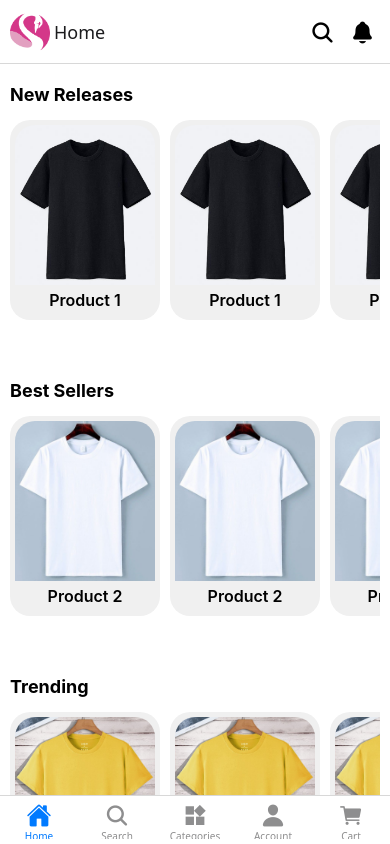
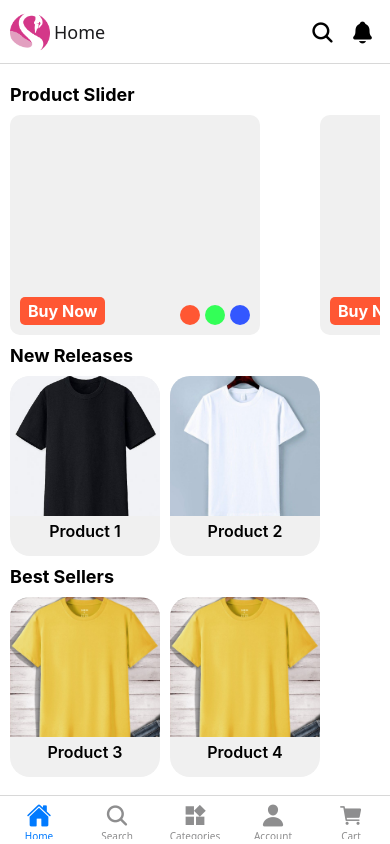
Before and after one commit to pentasoftwareconsultancy/t_shirt_printing_e-commerce_application, a React Native app in the folder Client/: screen /Home in a window 390 px wide. Built offline with nearby package versions, Linux system fonts and the light colour scheme.

Commit message:
HomePqgeCard

```diff
--- a/Client/src/screens/HomeScreen.jsx
+++ b/Client/src/screens/HomeScreen.jsx
@@ -9,7 +9,7 @@ const HomeScreen = ({ navigation }) => {
             headerLeft: () => (
                 <TouchableOpacity onPress={() => navigation.navigate('Home')}>
                     <Image
-                        source={require('../assets/images/Logo.png')} // Use your logo here
+                        source={require('../assets/images/Logo.png')}
                         style={{ width: 40, height: 40, marginLeft: 10 }}
                     />
                 </TouchableOpacity>
@@ -17,40 +17,46 @@ const HomeScreen = ({ navigation }) => {
         });
     }, [navigation]);
 
-    // Render slider item for the product slider
-    const renderSliderItem = ({ item }) => {
-        if (!item || !item.image) return null;
-
-        return (
-            <View style={styles.sliderItem}>
-                <Image source={item.image} style={styles.sliderImage} />
-                <TouchableOpacity style={styles.buyNowButton}>
-                    <Text style={styles.buyNowText}>Buy Now</Text>
-                </TouchableOpacity>
-                <View style={styles.colorOptions}>
-                    {item.colors && item.colors.map((color, index) => (
-                        <View key={index} style={[styles.colorOption, { backgroundColor: color }]} />
-                    ))}
-                </View>
-            </View>
-        );
-    };
-
-    // Slider data
+    // Sample slider data with images and color options
     const sliderData = [
         {
-            image: require('../assets/images/product1.jpeg'), // Correct path to image
+            image: require('../assets/images/product1.jpeg'),
             colors: ['#FF5733', '#33FF57', '#3357FF'],
         },
         {
-            image: require('../assets/images/product2.jpeg'), // Correct path to image
+            image: require('../assets/images/product2.jpeg'),
             colors: ['#FFFF33', '#57FF33', '#5733FF'],
         },
     ];
 
+    // Render individual slider item with 'Buy Now' button and color options
+    const renderSliderItem = (item) => (
+        <View style={styles.sliderItem}>
+            <Image source={item.image} style={styles.sliderImage} />
+            <TouchableOpacity style={styles.buyNowButton} onPress={() => navigation.navigate('ProductDetail')}>
+                <Text style={styles.buyNowText}>Buy Now</Text>
+            </TouchableOpacity>
+            <View style={styles.colorOptions}>
+                {item.colors.map((color, index) => (
+                    <View key={index} style={[styles.colorOption, { backgroundColor: color }]} />
+                ))}
+            </View>
+        </View>
+    );
+
     return (
         <ScrollView style={styles.container}>
             {/* Product Slider */}
+            <Text style={styles.sectionTitle}>Product Slider</Text>
+            <ScrollView horizontal showsHorizontalScrollIndicator={false}>
+                {sliderData.map((item, index) => (
+                    <View key={index} style={styles.sliderContainer}>
+                        {renderSliderItem(item)}
+                    </View>
+                ))}
+            </ScrollView>
+
+            {/* New Releases Section */}
             <Text style={styles.sectionTitle}>New Releases</Text>
             <ScrollView horizontal showsHorizontalScrollIndicator={false}>
                 <TouchableOpacity style={styles.card} onPress={() => navigation.navigate('ProductDetail')}>
@@ -58,12 +64,8 @@ const HomeScreen = ({ navigation }) => {
                     <Text style={styles.cardText}>Product 1</Text>
                 </TouchableOpacity>
                 <TouchableOpacity style={styles.card} onPress={() => navigation.navigate('ProductDetail')}>
-                    <Image source={require('../assets/images/product1.jpeg')} style={styles.cardImage} />
-                    <Text style={styles.cardText}>Product 1</Text>
-                </TouchableOpacity>
-                <TouchableOpacity style={styles.card} onPress={() => navigation.navigate('ProductDetail')}>
-                    <Image source={require('../assets/images/product1.jpeg')} style={styles.cardImage} />
-                    <Text style={styles.cardText}>Product 1</Text>
+                    <Image source={require('../assets/images/product2.jpeg')} style={styles.cardImage} />
+                    <Text style={styles.cardText}>Product 2</Text>
                 </TouchableOpacity>
             </ScrollView>
 
@@ -71,38 +73,17 @@ const HomeScreen = ({ navigation }) => {
             <Text style={styles.sectionTitle}>Best Sellers</Text>
             <ScrollView horizontal showsHorizontalScrollIndicator={false}>
                 <TouchableOpacity style={styles.card} onPress={() => navigation.navigate('ProductDetail')}>
-                    <Image source={require('../assets/images/product2.jpeg')} style={styles.cardImage} />
-                    <Text style={styles.cardText}>Product 2</Text>
-                </TouchableOpacity>
-                <TouchableOpacity style={styles.card} onPress={() => navigation.navigate('ProductDetail')}>
-                    <Image source={require('../assets/images/product2.jpeg')} style={styles.cardImage} />
-                    <Text style={styles.cardText}>Product 2</Text>
-                </TouchableOpacity>
-                <TouchableOpacity style={styles.card} onPress={() => navigation.navigate('ProductDetail')}>
-                    <Image source={require('../assets/images/product2.jpeg')} style={styles.cardImage} />
-                    <Text style={styles.cardText}>Product 2</Text>
-                </TouchableOpacity>
-            </ScrollView>
-
-            {/* Trending Products Section */}
-            <Text style={styles.sectionTitle}>Trending</Text>
-            <ScrollView horizontal showsHorizontalScrollIndicator={false}>
-                <TouchableOpacity style={styles.card} onPress={() => navigation.navigate('ProductDetail')}>
                     <Image source={require('../assets/images/product3.jpeg')} style={styles.cardImage} />
                     <Text style={styles.cardText}>Product 3</Text>
                 </TouchableOpacity>
                 <TouchableOpacity style={styles.card} onPress={() => navigation.navigate('ProductDetail')}>
                     <Image source={require('../assets/images/product3.jpeg')} style={styles.cardImage} />
-                    <Text style={styles.cardText}>Product 3</Text>
-                </TouchableOpacity>
-                <TouchableOpacity style={styles.card} onPress={() => navigation.navigate('ProductDetail')}>
-                    <Image source={require('../assets/images/product3.jpeg')} style={styles.cardImage} />
-                    <Text style={styles.cardText}>Product 3</Text>
+                    <Text style={styles.cardText}>Product 4</Text>
                 </TouchableOpacity>
             </ScrollView>
         </ScrollView>
     );
-}
+};
 
 export default HomeScreen;
 
@@ -117,49 +98,42 @@ const styles = StyleSheet.create({
         fontWeight: 'bold',
         marginVertical: 10,
     },
-    card: {
-
-        width: 150,
-        height: 200,
-        marginTop: 5,
-        marginBottom: 50,
+    sliderContainer: {
+        width: 300,
         marginRight: 10,
-        borderRadius: 20,
+    },
+    sliderItem: {
+        width: 250,
+        height: 220,
+        marginRight: 15,
+        borderRadius: 10,
+        backgroundColor: '#f0f0f0',
         overflow: 'hidden',
-        backgroundColor: '#f0f0f0',
-        padding: 10,           // Adjust padding to create space for content inside the card
-        alignItems: 'center',  // Centers content horizontally if needed
+        justifyContent: 'center',
+        alignItems: 'center',
+        padding: 10,
     },
-
-    cardImage: {
-        marginTop: -5,
-        width: 140,         // Matches the card's width
-        height: 160,           // Adjust height to fit proportionally
-        borderTopLeftRadius: 20,
-        borderTopRightRadius: 20,
-        resizeMode: 'cover',   // Ensures the image fills the space without stretching
+    sliderImage: {
+       width: '200',
+        height: '100%', // Ensure it takes up most of the slider item space
+        borderRadius: 10,
+        resizeMode: 'cover',
+        alignItems: 'center',
     },
-
-
-
-    cardText: {
-        padding: 5,
-        textAlign: 'center',
+    buyNowButton: {
+        position: 'absolute',
+        bottom: 10,
+        left: 10,
+        backgroundColor: '#FF5733',
+        paddingHorizontal: 8,
+        paddingVertical: 4,
+        borderRadius: 5,
+    },
+    buyNowText: {
+        color: 'white',
+        fontWeight: 'bold',
         fontSize: 16,
-        fontWeight: '600',
     },
-    // buyNowButton: {
-    //     position: 'absolute',
-    //     bottom: 10,
-    //     left: 10,
-    //     backgroundColor: '#FF5733',
-    //     padding: 5,
-    //     borderRadius: 5,
-    // },
-    // buyNowText: {
-    //     color: 'white',
-    //     fontWeight: 'bold',
-    // },
     colorOptions: {
         position: 'absolute',
         bottom: 10,
@@ -172,15 +146,24 @@ const styles = StyleSheet.create({
         marginLeft: 5,
         borderRadius: 10,
     },
-    sliderItem: {
-        width: 300,
-        height: 300,
-        justifyContent: 'center',
+    card: {
+        width: 150,
+        height: 180,
+        marginRight: 10,
+        borderRadius: 20,
+        overflow: 'hidden',
+        backgroundColor: '#f0f0f0',
         alignItems: 'center',
     },
-    sliderImage: {
+    cardImage: {
         width: '100%',
-        height: 200,
-        borderRadius: 10,
+        height: 140, // Keeps image height consistent
+        resizeMode: 'cover',
+    },
+    cardText: {
+        padding: 5,
+        textAlign: 'center',
+        fontSize: 16,
+        fontWeight: '600',
     },
 });
```
